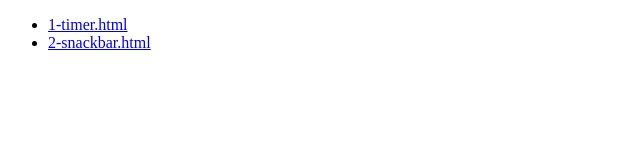
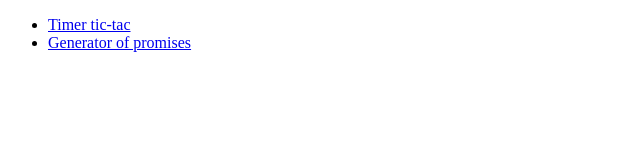
Before and after one commit to FoUndY121/goit-js-hw-10, a plain HTML site: page index.html in a window 1280 px wide. Shown: the full height of the page, 0-640 px from the left. Drawn offline with Linux system fonts and the light colour scheme.

Commit message:
Deploying to gh-pages from @ FoUndY121/goit-js-hw-10@6134a3ea9839ee0cbaab974f84ac1e8ab0e7003c 🚀

```diff
--- a/index.html
+++ b/index.html
@@ -1,21 +1,32 @@
 <!DOCTYPE html>
 <html lang="en">
-  <head>
-    <meta charset="UTF-8" />
-    <meta name="viewport" content="width=device-width, initial-scale=1.0" />
-    <title>Vanilla App Template</title>
-  </head>
-  <body>
 
-    <main>
-      <ul>
-        <li> <a href="1-timer.html" >1-timer.html</a></li>
-        <li> <a href="2-snackbar.html" >2-snackbar.html</a></li>
-      </ul>
+<head>
+  <meta charset="UTF-8" />
 
+  <meta name="viewport" content="width=device-width, initial-scale=1.0" />
+  <link rel="preconnect" href="https://fonts.googleapis.com" />
+  <link rel="preconnect" href="https://fonts.gstatic.com" crossorigin />
+  <link href="https://fonts.googleapis.com/css2?family=Montserrat:wght@100..900&amp;display=swap" rel="stylesheet" />
+  <title>GoIt-js-hw-10</title>
 
-    </main>
+</head>
 
+<body>
+<main>
+  <ul class="list-btn">
+    <li>
+      <div class="wrap-btn">
+        <a class="btn" href="./1-timer.html">Timer tic-tac</a>
+      </div>
+    </li>
+    <li>
+      <div class="wrap-btn">
+        <a class="btn" href="./2-snackbar.html">Generator of promises</a>
+      </div>
+    </li>
+  </ul>
+</main>
+</body>
 
-  </body>
 </html>
```
